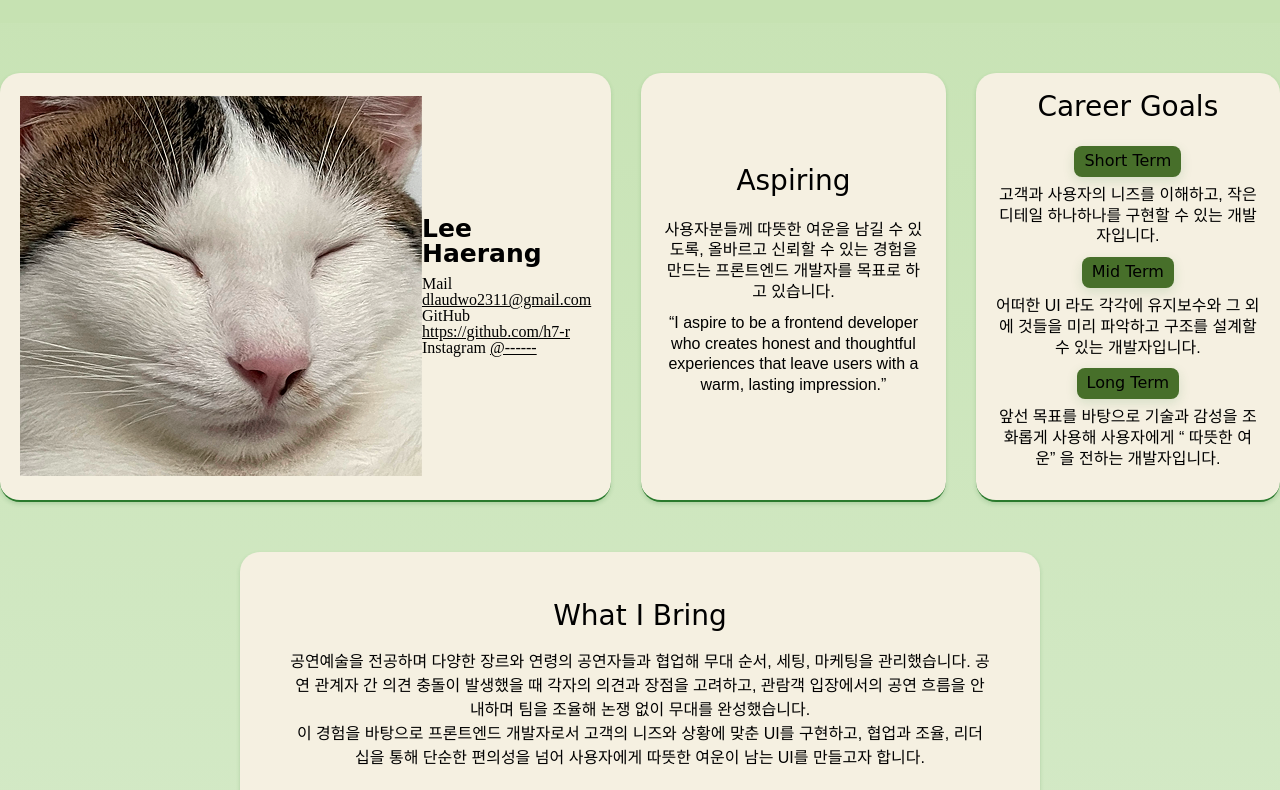
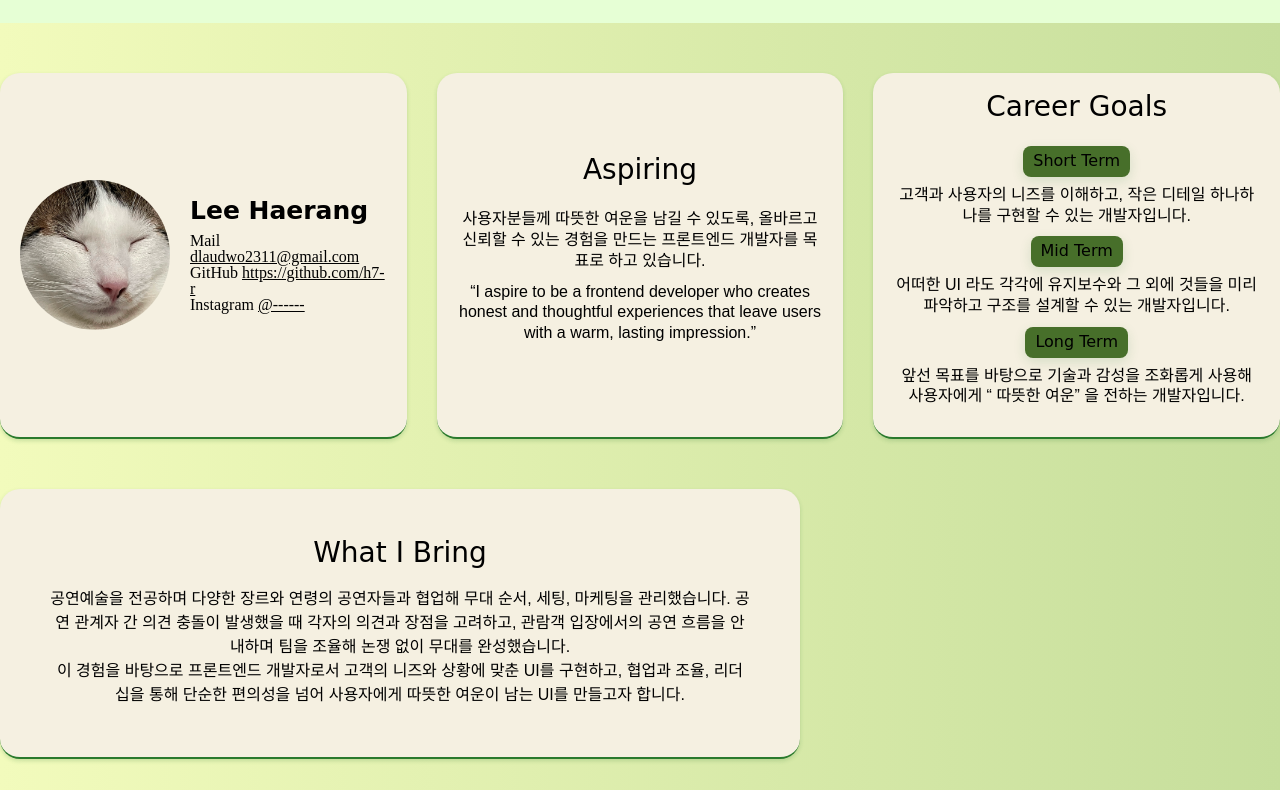
Before and after one commit to h7-r/My-Pagd-Portfolio, a plain HTML site: page index.html in a window 1280 px wide. Shown: the part 139-929 px from the top of the page. Drawn offline with Linux system fonts and the light colour scheme.

Commit message:
feat: css 수정및 보완

```diff
--- a/styles/portfolio.css
+++ b/styles/portfolio.css
@@ -2,11 +2,14 @@ body {
   font-family: "GowoonDodum", "Cafe24ShiningStar", sans-serif;
   max-width: 1280px;
   margin: 0 auto;
-  background: linear-gradient(to bottom, #c6e2b2 0%, #e0f0d9 100%);
+  background: linear-gradient(to right, #f2fbbc, #c6de9c);
   color: #000;
   line-height: 1.6;
 }
 
+.card {
+  margin: 0 auto;
+}
 /* header, main, footer */
 header,
 main,
@@ -20,7 +23,7 @@ footer {
 .site-header {
   text-align: center;
   padding: 40px 20px;
-  background: #c6e2b2;
+  background: #e6ffd5;
 }
 
 .site-title {
@@ -59,7 +62,7 @@ footer {
 }
 
 /* ---- Profile Image (이미지 변경 + 회전 + 연한 녹색 그림자) ---- */
-.profile-image {
+.profile-img {
   width: 150px;
   height: 150px;
   border-radius: 50%;
@@ -68,11 +71,16 @@ footer {
   transition: transform 0.6s ease, filter 0.6s ease;
 }
 
-.profile-image:hover {
+.profile-img:hover {
   transform: rotate(360deg);
   content: url("../assets/icon/cat2-img.png");
   /* 그림자 효과 */
   box-shadow: 0 0 30px 10px rgba(42, 122, 45, 0.3);
+}
+
+.profile-img:active {
+  transform: scale(1.5);
+  box-shadow: 0 0 30px 10px rgba(10, 180, 14, 0.445);
 }
 
 /* ---- Profile Info ---- */
@@ -148,7 +156,7 @@ footer {
   background: #f5f0e1;
   padding: 50px;
   border-radius: 20px;
-  margin: 50px auto;
+  /* margin: 30px auto; */
   max-width: 800px;
   color: #000;
   border-bottom: 2px solid #2a7a2d;
```
